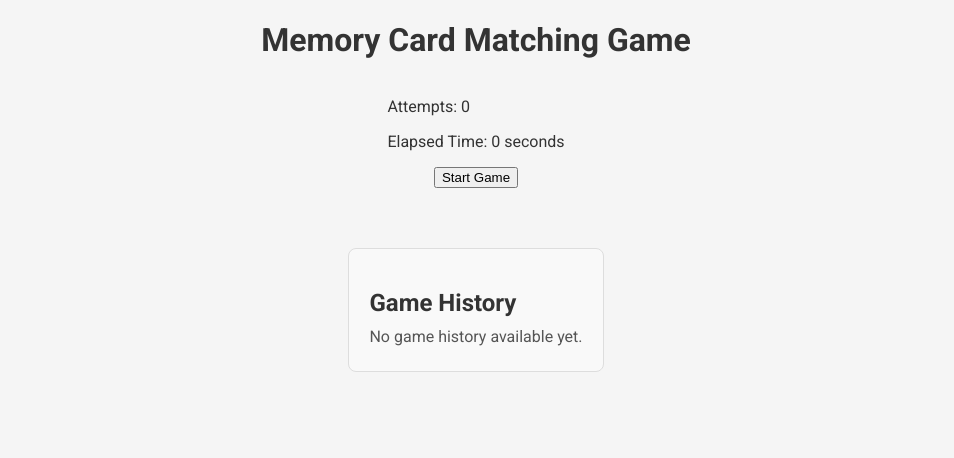
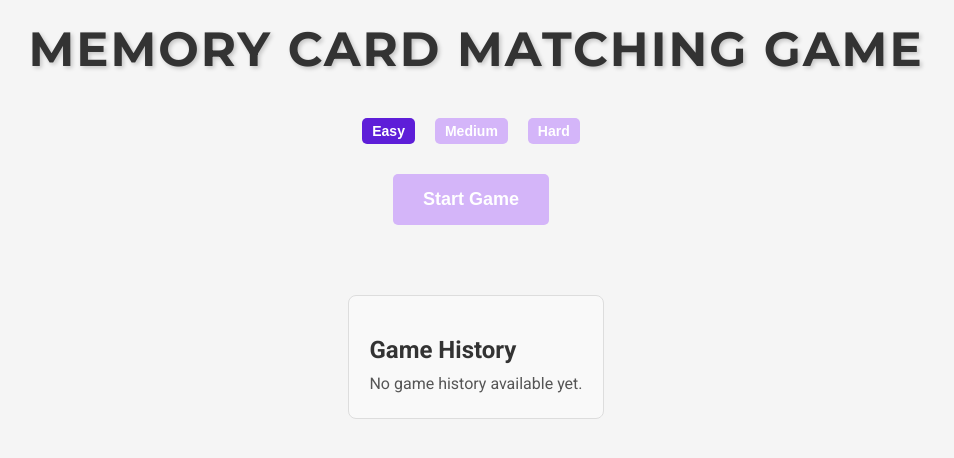
Before and after one commit to magdasoballa/memory-game-, a React (Vite) app: page / in a window 1280 px wide. Shown: the top 458 px of the page, without its empty margins (164-1118 px from the left). Built offline with nearby package versions, Linux system fonts and the light colour scheme.

Commit message:
added levels

```diff
--- a/index.html
+++ b/index.html
@@ -5,6 +5,7 @@
   <meta charset="UTF-8" />
   <link rel="icon" type="image/svg+xml" href="/vite.svg" />
   <link href="https://fonts.googleapis.com/css2?family=Roboto:wght@400;700&display=swap" rel="stylesheet">
+  <link href="https://fonts.googleapis.com/css2?family=Montserrat:wght@400;700&display=swap" rel="stylesheet">
   <meta name="viewport" content="width=device-width, initial-scale=1.0" />
   <title>Memory game</title>
 </head>
--- a/src/App.scss
+++ b/src/App.scss
@@ -1,6 +1,18 @@
+@import "@/styles/variables";
 .app {
     display: flex;
     align-items: center;
     justify-content: center;
     flex-direction: column;
+    h1 {
+        font-family: "Montserrat", sans-serif;
+        font-size: 3rem;
+        font-weight: 700;
+        text-align: center;
+        margin-top: 20px;
+        margin-bottom: 40px;
+        letter-spacing: 2px;
+        text-transform: uppercase;
+        text-shadow: 2px 2px 4px rgba(0, 0, 0, 0.2);
+    }
 }
--- a/src/App.tsx
+++ b/src/App.tsx
@@ -1,5 +1,4 @@
 import Board from './components/Board/Board';
-import Statistics from './components/Statistics/Statistics';
 import './App.scss'
 import './styles/global.scss'
 
@@ -9,7 +8,6 @@ const App: React.FC = () => {
   return (
     <div className="app">
       <h1>Memory Card Matching Game</h1>
-      <Statistics />
       <Board />
     </div>
   );
--- a/src/components/Board/Board.scss
+++ b/src/components/Board/Board.scss
@@ -1,3 +1,10 @@
+.button-container {
+    display: flex;
+    flex-wrap: wrap;
+    gap: 10px;
+    margin-bottom: 20px;
+}
+
 .board {
     display: grid;
     gap: 30px;
--- a/src/components/Board/Board.tsx
+++ b/src/components/Board/Board.tsx
@@ -2,41 +2,99 @@ import Tile from '../Tile/Tile';
 import { useGameStore } from '../../store/useGameStore';
 import './Board.scss';
 import { shuffleArray } from '../../utils/shuffle';
-import img1 from '../../assets/images/img1.jpeg';
-import img2 from '../../assets/images/img2.jpeg';
-import img3 from '../../assets/images/img3.jpeg';
-import img4 from '../../assets/images/img4.jpeg';
-import img5 from '../../assets/images/img5.jpeg';
-import img6 from '../../assets/images/img6.jpeg';
-import img7 from '../../assets/images/img7.jpeg';
-import img8 from '../../assets/images/img8.jpeg';
+import img1 from '@/assets/images/img1.jpeg';
+import img2 from '@/assets/images/img2.jpeg';
+import img3 from '@/assets/images/img3.jpeg';
+import img4 from '@/assets/images/img4.jpeg';
+import img5 from '@/assets/images/img5.jpeg';
+import img6 from '@/assets/images/img6.jpeg';
+import img7 from '@/assets/images/img7.jpeg';
+import img8 from '@/assets/images/img8.jpeg';
 import GameSummary from '../GameSummary/GameSummary';
 import GameHistory from '../GameHistory/GameHistory';
-import { useEffect } from 'react';
+import { useState } from 'react';
+import Statistics from '../Statistics/Statistics';
 
-const predefinedTiles = [
-    img1,
-    img2,
-    img3,
-    img4,
-    img5,
-    img6,
-    img7,
-    img8,
-];
+const easyTiles = [img1, img2, img3, img4];
+const mediumTiles = [img1, img2, img3, img4, img5, img6];
+const hardTiles = [img1, img2, img3, img4, img5, img6, img7, img8];
 
 const Board: React.FC = () => {
-    const { tiles, revealedTiles, matchedPairs, resetGame, revealTile, isGameOver, startGame } = useGameStore();
+    const { tiles, revealedTiles, matchedPairs, resetGame, revealTile, isGameOver, startGame, setDifficulty } = useGameStore();
+    const [selectedDifficulty, setSelectedDifficulty] = useState<'easy' | 'medium' | 'hard'>('easy');
+    const [gameStarted, setGameStarted] = useState(false);
+
+    const handleDifficultyChange = (level: 'easy' | 'medium' | 'hard') => {
+        if (tiles.length > 0 && !isGameOver) return;
+        setSelectedDifficulty(level);
+        setDifficulty(level);
+    };
 
     const handleStartGame = () => {
-        const tilesForGame = shuffleArray([...predefinedTiles, ...predefinedTiles]);
-        resetGame(tilesForGame);
+        let tilesForGame: string[] = [];
+        switch (selectedDifficulty) {
+            case 'easy':
+                tilesForGame = shuffleArray([...easyTiles, ...easyTiles]);
+                break;
+            case 'medium':
+                tilesForGame = shuffleArray([...mediumTiles, ...mediumTiles]);
+                break;
+            case 'hard':
+                tilesForGame = shuffleArray([...hardTiles, ...hardTiles]);
+                break;
+            default:
+                tilesForGame = shuffleArray([...easyTiles, ...easyTiles]);
+        }
+        resetGame(tilesForGame, selectedDifficulty);
         startGame();
+        setGameStarted(true);
     };
-    console.log(tiles)
+
+    const handleResetGame = () => {
+        handleStartGame();
+    };
+
     return (
         <>
-            <button onClick={handleStartGame}>Start Game</button>
+            <div>
+                <div className='button-container'>
+                    <button
+                        onClick={() => handleDifficultyChange('easy')}
+                        className={`small ${selectedDifficulty === 'easy' ? 'selected' : ''}`}
+                        disabled={selectedDifficulty !== 'easy' && tiles.length > 0 && !isGameOver}
+                    >
+                        Easy
+                    </button>
+                    <button
+                        onClick={() => handleDifficultyChange('medium')}
+                        className={`small ${selectedDifficulty === 'medium' ? 'selected' : ''}`}
+                        disabled={selectedDifficulty !== 'medium' && tiles.length > 0 && !isGameOver}
+                    >
+                        Medium
+                    </button>
+                    <button
+                        onClick={() => handleDifficultyChange('hard')}
+                        className={`small ${selectedDifficulty === 'hard' ? 'selected' : ''}`}
+                        disabled={selectedDifficulty !== 'hard' && tiles.length > 0 && !isGameOver}
+                    >
+                        Hard
+                    </button>
+                </div>
+            </div>
+
+            {tiles.length === 0 && (
+                <button className='large' onClick={handleStartGame}>Start Game</button>
+            )}
+
+            {tiles.length > 0 && !isGameOver && (
+                <button className='large' onClick={handleResetGame}>Reset Game</button>
+            )}
+
+            {isGameOver && (
+                <button className='large' onClick={handleStartGame}>Start New Game</button>
+            )}
+
+            {gameStarted && !isGameOver && <Statistics />}
 
             <div className={`board ${isGameOver ? 'game-over' : ''}`}>
                 {tiles.map((tile, index) => (
--- a/src/store/useGameStore.ts
+++ b/src/store/useGameStore.ts
@@ -10,9 +10,14 @@ interface GameState {
   startTime: number | null;
   timer: number;
   interval: NodeJS.Timeout | null;
+  difficulty: "easy" | "medium" | "hard";
   revealTile: (index: number) => void;
-  resetGame: (shuffledTiles: string[]) => void;
+  resetGame: (
+    shuffledTiles: string[],
+    difficulty: "easy" | "medium" | "hard"
+  ) => void;
   startGame: () => void;
+  setDifficulty: (level: "easy" | "medium" | "hard") => void;
 }
 
 export const useGameStore = create<GameState>((set, get) => {
@@ -25,11 +30,11 @@ export const useGameStore = create<GameState>((set, get) => {
     startTime: null,
     timer: 0,
     interval: null,
+    difficulty: "easy",
 
     revealTile: (index: number) => {
       const { revealedTiles, matchedPairs, tiles, attempts, isGameOver } =
         get();
-
       if (isGameOver) return;
       if (revealedTiles.length === 2) return;
       if (
@@ -52,10 +57,7 @@ export const useGameStore = create<GameState>((set, get) => {
           });
         } else {
           setTimeout(() => {
-            set({
-              revealedTiles: [],
-              attempts: attempts + 1,
-            });
+            set({ revealedTiles: [], attempts: attempts + 1 });
           }, 1000);
         }
       }
@@ -72,10 +74,12 @@ export const useGameStore = create<GameState>((set, get) => {
       }
     },
 
-    resetGame: (shuffledTiles: string[]) => {
+    resetGame: (
+      shuffledTiles: string[],
+      difficulty: "easy" | "medium" | "hard"
+    ) => {
       const currentInterval = get().interval;
       if (currentInterval) clearInterval(currentInterval);
-
       set({
         tiles: shuffledTiles,
         revealedTiles: [],
@@ -85,6 +89,7 @@ export const useGameStore = create<GameState>((set, get) => {
         startTime: null,
         timer: 0,
         interval: null,
+        difficulty,
       });
     },
 
@@ -94,8 +99,11 @@ export const useGameStore = create<GameState>((set, get) => {
         const currentTimer = get().timer;
         set({ timer: currentTimer + 1 });
       }, 1000);
+      set({ interval: intervalId });
+    },
 
-      set({ interval: intervalId });
+    setDifficulty: (level: "easy" | "medium" | "hard") => {
+      set({ difficulty: level });
     },
   };
 });
--- a/src/styles/global.scss
+++ b/src/styles/global.scss
@@ -1,3 +1,4 @@
+@import "@/styles/variables";
 @import url("https://fonts.googleapis.com/css2?family=Roboto:wght@400;700&display=swap");
 
 * {
@@ -8,6 +9,54 @@ body {
     font-family: "Roboto", sans-serif;
     margin: 0;
     padding: 0;
-    background-color: #f5f5f5;
-    color: #333;
+    background-color: $background-color;
+    color: $text-color;
+
+    button {
+        background-color: $light-purple;
+        color: $white;
+        padding: 10px 20px;
+        border: none;
+        border-radius: 5px;
+        cursor: pointer;
+        font-size: 16px;
+        font-weight: bold;
+        transition: background-color 0.3s ease, transform 0.2s ease;
+        margin: 0 10px 10px 0;
+
+        &:hover {
+            background-color: $medium-purple;
+            transform: scale(1.05);
+        }
+
+        &:active {
+            background-color: $dark-purple;
+            transform: scale(0.98);
+        }
+
+        &:focus {
+            outline: none;
+            box-shadow: 0 0 5px $box-shadow-color;
+        }
+
+        &.selected {
+            background-color: $deep-purple;
+        }
+        &:disabled {
+            background-color: #cfcfcf; /* Szary kolor na zablokowany przycisk */
+            color: #999; /* Jasnoszary tekst */
+            transform: none; /* Brak transformacji dla zablokowanego przycisku */
+            opacity: 0.6; /* Ustawienie przezroczystości dla efektu zablokowania */
+        }
+    }
+
+    .small {
+        padding: 5px 10px;
+        font-size: 14px;
+    }
+
+    .large {
+        padding: 15px 30px;
+        font-size: 18px;
+    }
 }
--- /dev/null
+++ b/src/styles/variables.scss
@@ -0,0 +1,8 @@
+$light-purple: #d4b5f9;
+$medium-purple: #b084f5;
+$dark-purple: #8e44f7;
+$deep-purple: #5e1ed8;
+$white: #ffffff;
+$background-color: #f5f5f5;
+$text-color: #333;
+$box-shadow-color: rgba(0, 0, 0, 0.2);
--- a/vite.config.ts
+++ b/vite.config.ts
@@ -1,7 +1,12 @@
-import { defineConfig } from 'vite'
-import react from '@vitejs/plugin-react'
+import { defineConfig } from "vite";
+import react from "@vitejs/plugin-react";
 
 // https://vitejs.dev/config/
 export default defineConfig({
   plugins: [react()],
-})
+  resolve: {
+    alias: {
+      "@": "/src",
+    },
+  },
+});
```
